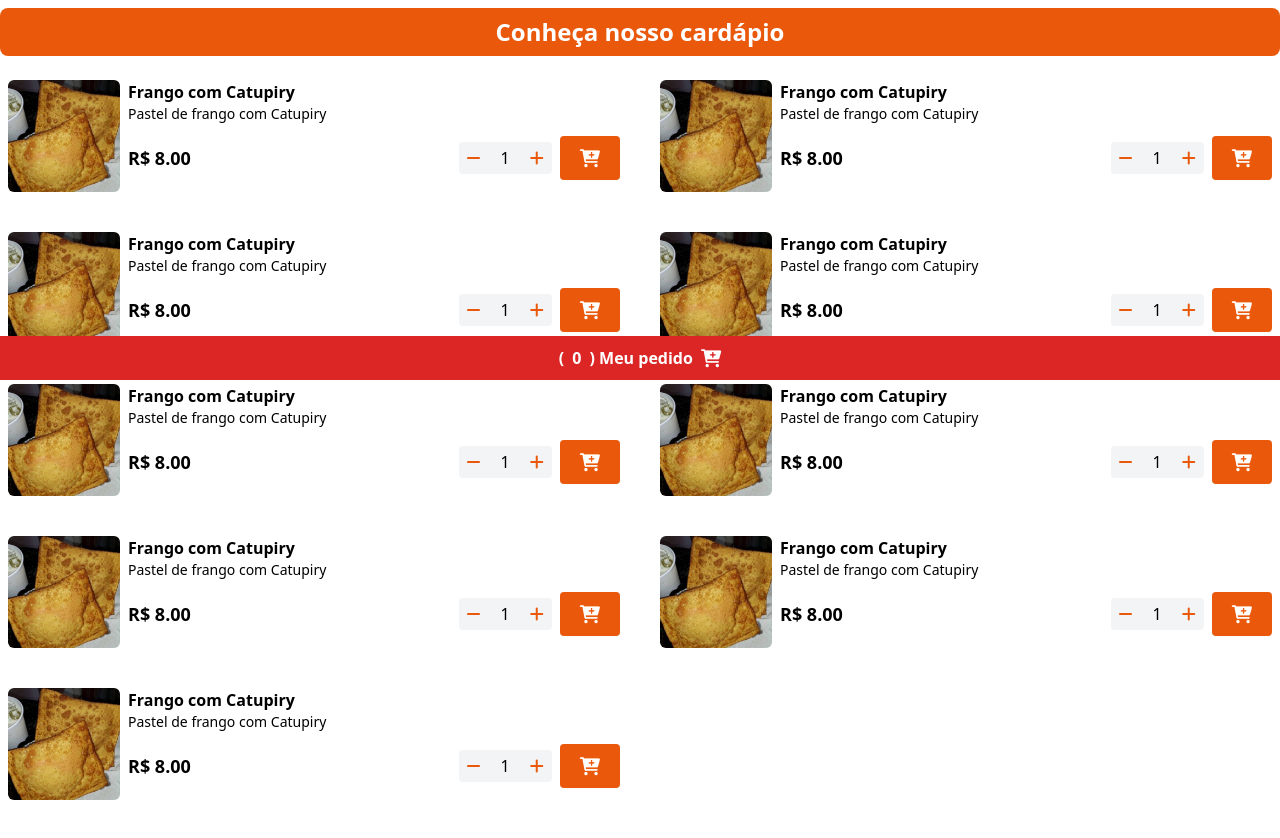
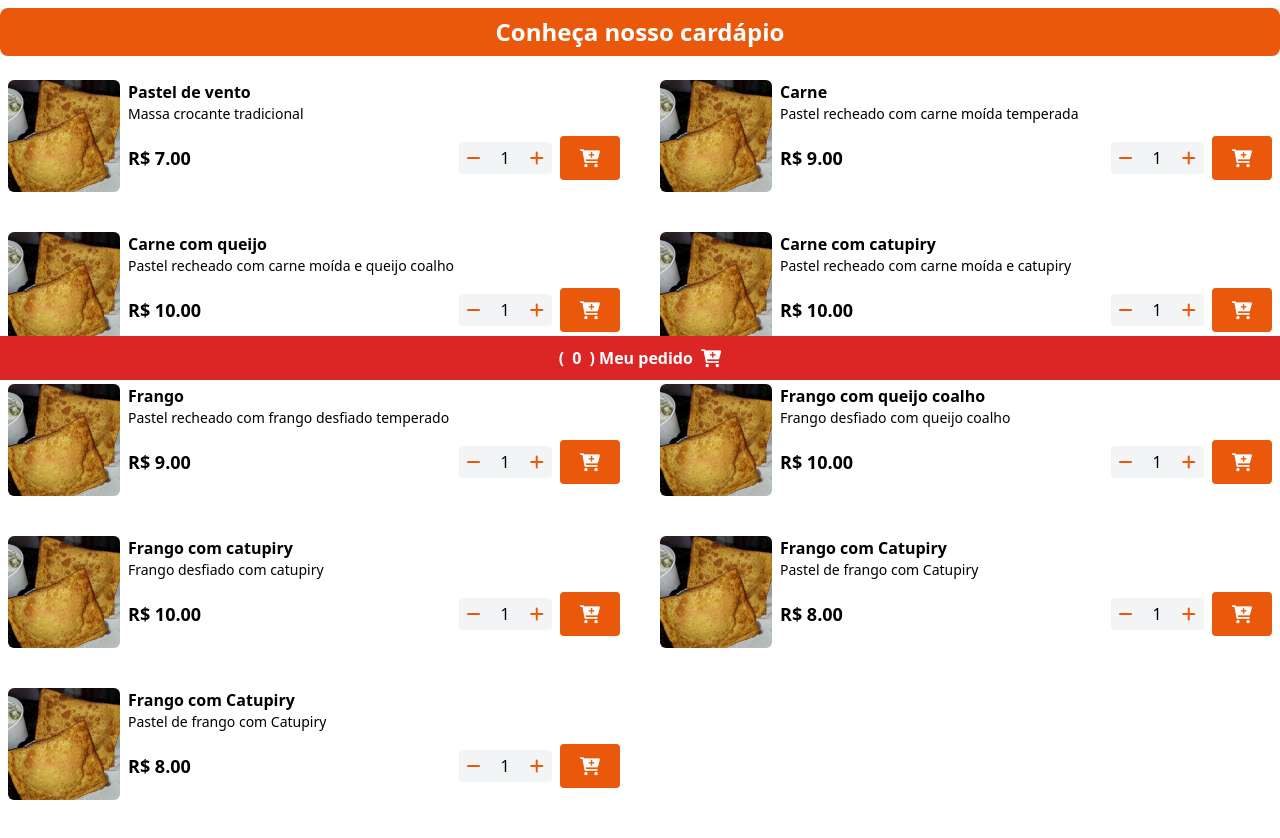
Before and after one commit to rochajrdev/Republica_dos_Pasteis_cardapio_digital_pastelaria, a website: page index.html in a window 1280 px wide. Shown: the part 420-1258 px from the top of the page. Drawn offline with nearby package versions, Linux system fonts and the light colour scheme.

Commit message:
Update cardápio

```diff
--- a/index.html
+++ b/index.html
@@ -81,327 +81,207 @@
         <!--INÌCIO - Pasteis normais-->
         <main class="grid grid-cols-1 md:grid-cols-2 gap-7 md:gap-10 mx-auto max-w-7xl px-2 mb-16">
 
-            <!-- PRODUTOS/ITENS -->
-            <div class="flex gap-2">
-
-                <img
-                src="./assets/pastel.jpg"
-                alt="Pastel"
-                class="w-28 h-28 rounded-md hover:scale-110 duration-300"
-                />
-
-                <div class="w-full">
-
-                    <p class="font-bold">Frango com Catupiry</p>
-                    <p class="text-sm">Pastel de frango com Catupiry</p>
-
-                    <div class="flex items-center gap-2 justify-between mt-3">
-                        <p class="font-bold text-lg">R$ 8.00</p>
-                        <div class="flex items-center gap-2">
-                            <div class="flex items-center bg-gray-100 rounded">
-                                <button
-                                    class="px-2 py-1 text-orange-600 quantity-btn"
-                                    data-action="decrease"
-                                    aria-label="Diminuir quantidade">
-                                    <i class="fas fa-minus"></i>
-                                </button>
-                                <span class="quantity-display px-3">1</span>
-                                <button
-                                    class="px-2 py-1 text-orange-600 quantity-btn"
-                                    data-action="increase"
-                                    aria-label="Aumentar quantidade">
-                                    <i class="fas fa-plus"></i>
-                                </button>
-                            </div>
-                            <button
-                                class="bg-orange-600 px-5 py-2 rounded add-to-cart-btn"
-                                data-name="Frango Catupiry"
-                                data-price="8.00">
-                                <i class="fa fa-cart-plus text-lg text-white"></i>
-                            </button>
-                        </div>
-                    </div>
-
-                </div>
-
-            </div>
-            <!--FIM PRODUTOS/ITENS -->
-
-            <!-- PRODUTOS/ITENS -->
-            <div class="flex gap-2">
-
-                <img
-                src="./assets/pastel.jpg"
-                alt="Pastel"
-                class="w-28 h-28 rounded-md hover:scale-110 duration-300"
-                />
-
-                <div class="w-full">
-
-                    <p class="font-bold">Frango com Catupiry</p>
-                    <p class="text-sm">Pastel de frango com Catupiry</p>
-
-                    <div class="flex items-center gap-2 justify-between mt-3">
-                        <p class="font-bold text-lg">R$ 8.00</p>
-                        <div class="flex items-center gap-2">
-                            <div class="flex items-center bg-gray-100 rounded">
-                                <button
-                                    class="px-2 py-1 text-orange-600 quantity-btn"
-                                    data-action="decrease"
-                                    aria-label="Diminuir quantidade">
-                                    <i class="fas fa-minus"></i>
-                                </button>
-                                <span class="quantity-display px-3">1</span>
-                                <button
-                                    class="px-2 py-1 text-orange-600 quantity-btn"
-                                    data-action="increase"
-                                    aria-label="Aumentar quantidade">
-                                    <i class="fas fa-plus"></i>
-                                </button>
-                            </div>
-                            <button
-                                class="bg-orange-600 px-5 py-2 rounded add-to-cart-btn"
-                                data-name="Frango Catupiry"
-                                data-price="8.00">
-                                <i class="fa fa-cart-plus text-lg text-white"></i>
-                            </button>
-                        </div>
-                    </div>
-
-                </div>
-
-            </div>
-            <!--FIM PRODUTOS/ITENS -->
-
-            <!-- PRODUTOS/ITENS -->
-            <div class="flex gap-2">
-
-                <img
-                src="./assets/pastel.jpg"
-                alt="Pastel"
-                class="w-28 h-28 rounded-md hover:scale-110 duration-300"
-                />
-
-                <div class="w-full">
-
-                    <p class="font-bold">Frango com Catupiry</p>
-                    <p class="text-sm">Pastel de frango com Catupiry</p>
-
-                    <div class="flex items-center gap-2 justify-between mt-3">
-                        <p class="font-bold text-lg">R$ 8.00</p>
-                        <div class="flex items-center gap-2">
-                            <div class="flex items-center bg-gray-100 rounded">
-                                <button
-                                    class="px-2 py-1 text-orange-600 quantity-btn"
-                                    data-action="decrease"
-                                    aria-label="Diminuir quantidade">
-                                    <i class="fas fa-minus"></i>
-                                </button>
-                                <span class="quantity-display px-3">1</span>
-                                <button
-                                    class="px-2 py-1 text-orange-600 quantity-btn"
-                                    data-action="increase"
-                                    aria-label="Aumentar quantidade">
-                                    <i class="fas fa-plus"></i>
-                                </button>
-                            </div>
-                            <button
-                                class="bg-orange-600 px-5 py-2 rounded add-to-cart-btn"
-                                data-name="Frango Catupiry"
-                                data-price="8.00">
-                                <i class="fa fa-cart-plus text-lg text-white"></i>
-                            </button>
-                        </div>
-                    </div>
-
-                </div>
-
-            </div>
-            <!--FIM PRODUTOS/ITENS -->
-
-            <!-- PRODUTOS/ITENS -->
-            <div class="flex gap-2">
-
-                <img
-                src="./assets/pastel.jpg"
-                alt="Pastel"
-                class="w-28 h-28 rounded-md hover:scale-110 duration-300"
-                />
-
-                <div class="w-full">
-
-                    <p class="font-bold">Frango com Catupiry</p>
-                    <p class="text-sm">Pastel de frango com Catupiry</p>
-
-                    <div class="flex items-center gap-2 justify-between mt-3">
-                        <p class="font-bold text-lg">R$ 8.00</p>
-                        <div class="flex items-center gap-2">
-                            <div class="flex items-center bg-gray-100 rounded">
-                                <button
-                                    class="px-2 py-1 text-orange-600 quantity-btn"
-                                    data-action="decrease"
-                                    aria-label="Diminuir quantidade">
-                                    <i class="fas fa-minus"></i>
-                                </button>
-                                <span class="quantity-display px-3">1</span>
-                                <button
-                                    class="px-2 py-1 text-orange-600 quantity-btn"
-                                    data-action="increase"
-                                    aria-label="Aumentar quantidade">
-                                    <i class="fas fa-plus"></i>
-                                </button>
-                            </div>
-                            <button
-                                class="bg-orange-600 px-5 py-2 rounded add-to-cart-btn"
-                                data-name="Frango Catupiry"
-                                data-price="8.00">
-                                <i class="fa fa-cart-plus text-lg text-white"></i>
-                            </button>
-                        </div>
-                    </div>
-
-                </div>
-
-            </div>
-            <!--FIM PRODUTOS/ITENS -->
-
-            <!-- PRODUTOS/ITENS -->
-            <div class="flex gap-2">
-
-                <img
-                src="./assets/pastel.jpg"
-                alt="Pastel"
-                class="w-28 h-28 rounded-md hover:scale-110 duration-300"
-                />
-
-                <div class="w-full">
-
-                    <p class="font-bold">Frango com Catupiry</p>
-                    <p class="text-sm">Pastel de frango com Catupiry</p>
-
-                    <div class="flex items-center gap-2 justify-between mt-3">
-                        <p class="font-bold text-lg">R$ 8.00</p>
-                        <div class="flex items-center gap-2">
-                            <div class="flex items-center bg-gray-100 rounded">
-                                <button
-                                    class="px-2 py-1 text-orange-600 quantity-btn"
-                                    data-action="decrease"
-                                    aria-label="Diminuir quantidade">
-                                    <i class="fas fa-minus"></i>
-                                </button>
-                                <span class="quantity-display px-3">1</span>
-                                <button
-                                    class="px-2 py-1 text-orange-600 quantity-btn"
-                                    data-action="increase"
-                                    aria-label="Aumentar quantidade">
-                                    <i class="fas fa-plus"></i>
-                                </button>
-                            </div>
-                            <button
-                                class="bg-orange-600 px-5 py-2 rounded add-to-cart-btn"
-                                data-name="Frango Catupiry"
-                                data-price="8.00">
-                                <i class="fa fa-cart-plus text-lg text-white"></i>
-                            </button>
-                        </div>
-                    </div>
-
-                </div>
-
-            </div>
-            <!--FIM PRODUTOS/ITENS -->
-
-            <!-- PRODUTOS/ITENS -->
-            <div class="flex gap-2">
-
-                <img
-                src="./assets/pastel.jpg"
-                alt="Pastel"
-                class="w-28 h-28 rounded-md hover:scale-110 duration-300"
-                />
-
-                <div class="w-full">
-
-                    <p class="font-bold">Frango com Catupiry</p>
-                    <p class="text-sm">Pastel de frango com Catupiry</p>
-
-                    <div class="flex items-center gap-2 justify-between mt-3">
-                        <p class="font-bold text-lg">R$ 8.00</p>
-                        <div class="flex items-center gap-2">
-                            <div class="flex items-center bg-gray-100 rounded">
-                                <button
-                                    class="px-2 py-1 text-orange-600 quantity-btn"
-                                    data-action="decrease"
-                                    aria-label="Diminuir quantidade">
-                                    <i class="fas fa-minus"></i>
-                                </button>
-                                <span class="quantity-display px-3">1</span>
-                                <button
-                                    class="px-2 py-1 text-orange-600 quantity-btn"
-                                    data-action="increase"
-                                    aria-label="Aumentar quantidade">
-                                    <i class="fas fa-plus"></i>
-                                </button>
-                            </div>
-                            <button
-                                class="bg-orange-600 px-5 py-2 rounded add-to-cart-btn"
-                                data-name="Frango Catupiry"
-                                data-price="8.00">
-                                <i class="fa fa-cart-plus text-lg text-white"></i>
-                            </button>
-                        </div>
-                    </div>
-
-                </div>
-
-            </div>
-            <!--FIM PRODUTOS/ITENS -->
-
-            <!-- PRODUTOS/ITENS -->
-            <div class="flex gap-2">
-
-                <img
-                src="./assets/pastel.jpg"
-                alt="Pastel"
-                class="w-28 h-28 rounded-md hover:scale-110 duration-300"
-                />
-
-                <div class="w-full">
-
-                    <p class="font-bold">Frango com Catupiry</p>
-                    <p class="text-sm">Pastel de frango com Catupiry</p>
-
-                    <div class="flex items-center gap-2 justify-between mt-3">
-                        <p class="font-bold text-lg">R$ 8.00</p>
-                        <div class="flex items-center gap-2">
-                            <div class="flex items-center bg-gray-100 rounded">
-                                <button
-                                    class="px-2 py-1 text-orange-600 quantity-btn"
-                                    data-action="decrease"
-                                    aria-label="Diminuir quantidade">
-                                    <i class="fas fa-minus"></i>
-                                </button>
-                                <span class="quantity-display px-3">1</span>
-                                <button
-                                    class="px-2 py-1 text-orange-600 quantity-btn"
-                                    data-action="increase"
-                                    aria-label="Aumentar quantidade">
-                                    <i class="fas fa-plus"></i>
-                                </button>
-                            </div>
-                            <button
-                                class="bg-orange-600 px-5 py-2 rounded add-to-cart-btn"
-                                data-name="Frango Catupiry"
-                                data-price="8.00">
-                                <i class="fa fa-cart-plus text-lg text-white"></i>
-                            </button>
-                        </div>
-                    </div>
-
-                </div>
-
-            </div>
-            <!--FIM PRODUTOS/ITENS -->
+        <!-- Pastel de vento -->
+        <div class="flex gap-2">
+            <img src="./assets/pastel.jpg" alt="Pastel" class="w-28 h-28 rounded-md hover:scale-110 duration-300"/>
+            <div class="w-full">
+                <p class="font-bold">Pastel de vento</p>
+                <p class="text-sm">Massa crocante tradicional</p>
+                <div class="flex items-center gap-2 justify-between mt-3">
+                    <p class="font-bold text-lg">R$ 7.00</p>
+                    <div class="flex items-center gap-2">
+                        <div class="flex items-center bg-gray-100 rounded">
+                            <button class="px-2 py-1 text-orange-600 quantity-btn" data-action="decrease">
+                                <i class="fas fa-minus"></i>
+                            </button>
+                            <span class="quantity-display px-3">1</span>
+                            <button class="px-2 py-1 text-orange-600 quantity-btn" data-action="increase">
+                                <i class="fas fa-plus"></i>
+                            </button>
+                        </div>
+                        <button class="bg-orange-600 px-5 py-2 rounded add-to-cart-btn"
+                                data-name="Pastel de vento"
+                                data-price="7.00">
+                            <i class="fa fa-cart-plus text-lg text-white"></i>
+                        </button>
+                    </div>
+                </div>
+            </div>
+        </div>
+        <!--FIM Pastel de vento -->
+
+        <!-- Carne -->
+        <div class="flex gap-2">
+            <img src="./assets/pastel.jpg" alt="Pastel" class="w-28 h-28 rounded-md hover:scale-110 duration-300"/>
+            <div class="w-full">
+                <p class="font-bold">Carne</p>
+                <p class="text-sm">Pastel recheado com carne moída temperada</p>
+                <div class="flex items-center gap-2 justify-between mt-3">
+                    <p class="font-bold text-lg">R$ 9.00</p>
+                    <div class="flex items-center gap-2">
+                        <div class="flex items-center bg-gray-100 rounded">
+                            <button class="px-2 py-1 text-orange-600 quantity-btn" data-action="decrease">
+                                <i class="fas fa-minus"></i>
+                            </button>
+                            <span class="quantity-display px-3">1</span>
+                            <button class="px-2 py-1 text-orange-600 quantity-btn" data-action="increase">
+                                <i class="fas fa-plus"></i>
+                            </button>
+                        </div>
+                        <button class="bg-orange-600 px-5 py-2 rounded add-to-cart-btn"
+                                data-name="Carne"
+                                data-price="9.00">
+                            <i class="fa fa-cart-plus text-lg text-white"></i>
+                        </button>
+                    </div>
+                </div>
+            </div>
+        </div>
+        <!--FIM Carne -->
+
+        <!-- Carne com queijo coalho  -->
+        <div class="flex gap-2">
+            <img src="./assets/pastel.jpg" alt="Pastel" class="w-28 h-28 rounded-md hover:scale-110 duration-300"/>
+            <div class="w-full">
+                <p class="font-bold">Carne com queijo</p>
+                <p class="text-sm">Pastel recheado com carne moída e queijo coalho </p>
+                <div class="flex items-center gap-2 justify-between mt-3">
+                    <p class="font-bold text-lg">R$ 10.00</p>
+                    <div class="flex items-center gap-2">
+                        <div class="flex items-center bg-gray-100 rounded">
+                            <button class="px-2 py-1 text-orange-600 quantity-btn" data-action="decrease">
+                                <i class="fas fa-minus"></i>
+                            </button>
+                            <span class="quantity-display px-3">1</span>
+                            <button class="px-2 py-1 text-orange-600 quantity-btn" data-action="increase">
+                                <i class="fas fa-plus"></i>
+                            </button>
+                        </div>
+                        <button class="bg-orange-600 px-5 py-2 rounded add-to-cart-btn"
+                                data-name="Carne c/queijo"
+                                data-price="10.00">
+                            <i class="fa fa-cart-plus text-lg text-white"></i>
+                        </button>
+                    </div>
+                </div>
+            </div>
+        </div>
+        <!--FIM Carne c/queijo coalho  -->
+
+        <!-- Carne com catupiry  -->
+        <div class="flex gap-2">
+            <img src="./assets/pastel.jpg" alt="Pastel" class="w-28 h-28 rounded-md hover:scale-110 duration-300"/>
+            <div class="w-full">
+                <p class="font-bold">Carne com catupiry</p>
+                <p class="text-sm">Pastel recheado com carne moída e catupiry </p>
+                <div class="flex items-center gap-2 justify-between mt-3">
+                    <p class="font-bold text-lg">R$ 10.00</p>
+                    <div class="flex items-center gap-2">
+                        <div class="flex items-center bg-gray-100 rounded">
+                            <button class="px-2 py-1 text-orange-600 quantity-btn" data-action="decrease">
+                                <i class="fas fa-minus"></i>
+                            </button>
+                            <span class="quantity-display px-3">1</span>
+                            <button class="px-2 py-1 text-orange-600 quantity-btn" data-action="increase">
+                                <i class="fas fa-plus"></i>
+                            </button>
+                        </div>
+                        <button class="bg-orange-600 px-5 py-2 rounded add-to-cart-btn"
+                                data-name="Carne c/queijo"
+                                data-price="10.00">
+                            <i class="fa fa-cart-plus text-lg text-white"></i>
+                        </button>
+                    </div>
+                </div>
+            </div>
+        </div>
+        <!--FIM Carne com catupiry  -->
+
+        <!-- Frango -->
+        <div class="flex gap-2">
+            <img src="./assets/pastel.jpg" alt="Pastel" class="w-28 h-28 rounded-md hover:scale-110 duration-300"/>
+            <div class="w-full">
+                <p class="font-bold">Frango</p>
+                <p class="text-sm">Pastel recheado com frango desfiado temperado</p>
+                <div class="flex items-center gap-2 justify-between mt-3">
+                    <p class="font-bold text-lg">R$ 9.00</p>
+                    <div class="flex items-center gap-2">
+                        <div class="flex items-center bg-gray-100 rounded">
+                            <button class="px-2 py-1 text-orange-600 quantity-btn" data-action="decrease">
+                                <i class="fas fa-minus"></i>
+                            </button>
+                            <span class="quantity-display px-3">1</span>
+                            <button class="px-2 py-1 text-orange-600 quantity-btn" data-action="increase">
+                                <i class="fas fa-plus"></i>
+                            </button>
+                        </div>
+                        <button class="bg-orange-600 px-5 py-2 rounded add-to-cart-btn"
+                                data-name="Frango"
+                                data-price="9.00">
+                            <i class="fa fa-cart-plus text-lg text-white"></i>
+                        </button>
+                    </div>
+                </div>
+            </div>
+        </div>
+        <!--FIM Frango -->
+
+        <!-- Frango c/queijo coalho-->
+        <div class="flex gap-2">
+            <img src="./assets/pastel.jpg" alt="Pastel" class="w-28 h-28 rounded-md hover:scale-110 duration-300"/>
+            <div class="w-full">
+                <p class="font-bold">Frango com queijo coalho</p>
+                <p class="text-sm">Frango desfiado com queijo coalho</p>
+                <div class="flex items-center gap-2 justify-between mt-3">
+                    <p class="font-bold text-lg">R$ 10.00</p>
+                    <div class="flex items-center gap-2">
+                        <div class="flex items-center bg-gray-100 rounded">
+                            <button class="px-2 py-1 text-orange-600 quantity-btn" data-action="decrease">
+                                <i class="fas fa-minus"></i>
+                            </button>
+                            <span class="quantity-display px-3">1</span>
+                            <button class="px-2 py-1 text-orange-600 quantity-btn" data-action="increase">
+                                <i class="fas fa-plus"></i>
+                            </button>
+                        </div>
+                        <button class="bg-orange-600 px-5 py-2 rounded add-to-cart-btn"
+                                data-name="Frango c/queijo"
+                                data-price="10.00">
+                            <i class="fa fa-cart-plus text-lg text-white"></i>
+                        </button>
+                    </div>
+                </div>
+            </div>
+        </div>
+        <!--FIM Frango c/queijo coalho-->
+
+        <!-- Frango com  catupiry -->
+        <div class="flex gap-2">
+            <img src="./assets/pastel.jpg" alt="Pastel" class="w-28 h-28 rounded-md hover:scale-110 duration-300"/>
+            <div class="w-full">
+                <p class="font-bold">Frango com catupiry</p>
+                <p class="text-sm">Frango desfiado com  catupiry</p>
+                <div class="flex items-center gap-2 justify-between mt-3">
+                    <p class="font-bold text-lg">R$ 10.00</p>
+                    <div class="flex items-center gap-2">
+                        <div class="flex items-center bg-gray-100 rounded">
+                            <button class="px-2 py-1 text-orange-600 quantity-btn" data-action="decrease">
+                                <i class="fas fa-minus"></i>
+                            </button>
+                            <span class="quantity-display px-3">1</span>
+                            <button class="px-2 py-1 text-orange-600 quantity-btn" data-action="increase">
+                                <i class="fas fa-plus"></i>
+                            </button>
+                        </div>
+                        <button class="bg-orange-600 px-5 py-2 rounded add-to-cart-btn"
+                                data-name="Frango c/queijo"
+                                data-price="10.00">
+                            <i class="fa fa-cart-plus text-lg text-white"></i>
+                        </button>
+                    </div>
+                </div>
+            </div>
+        </div>
 
             <!-- PRODUTOS/ITENS -->
             <div class="flex gap-2">
```
